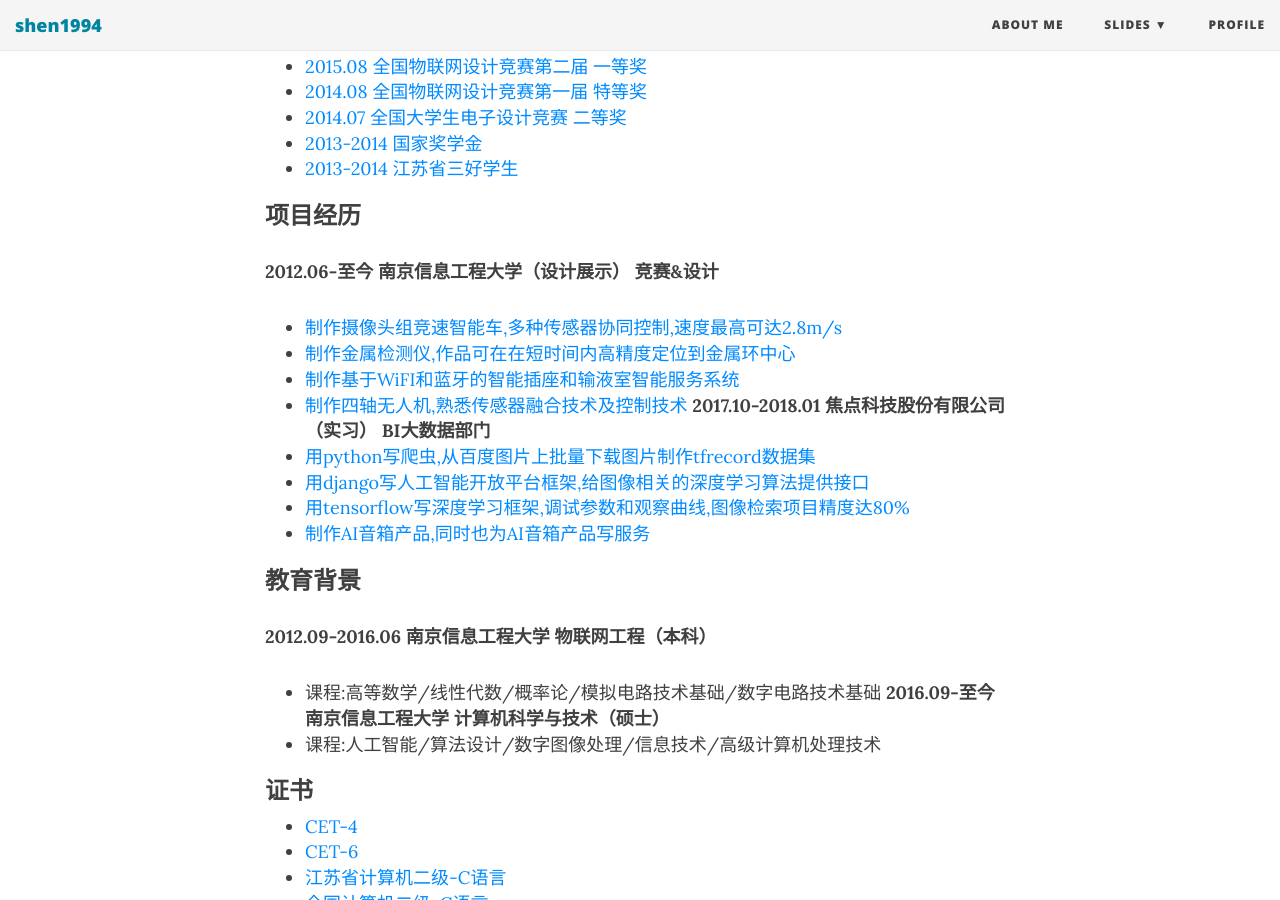
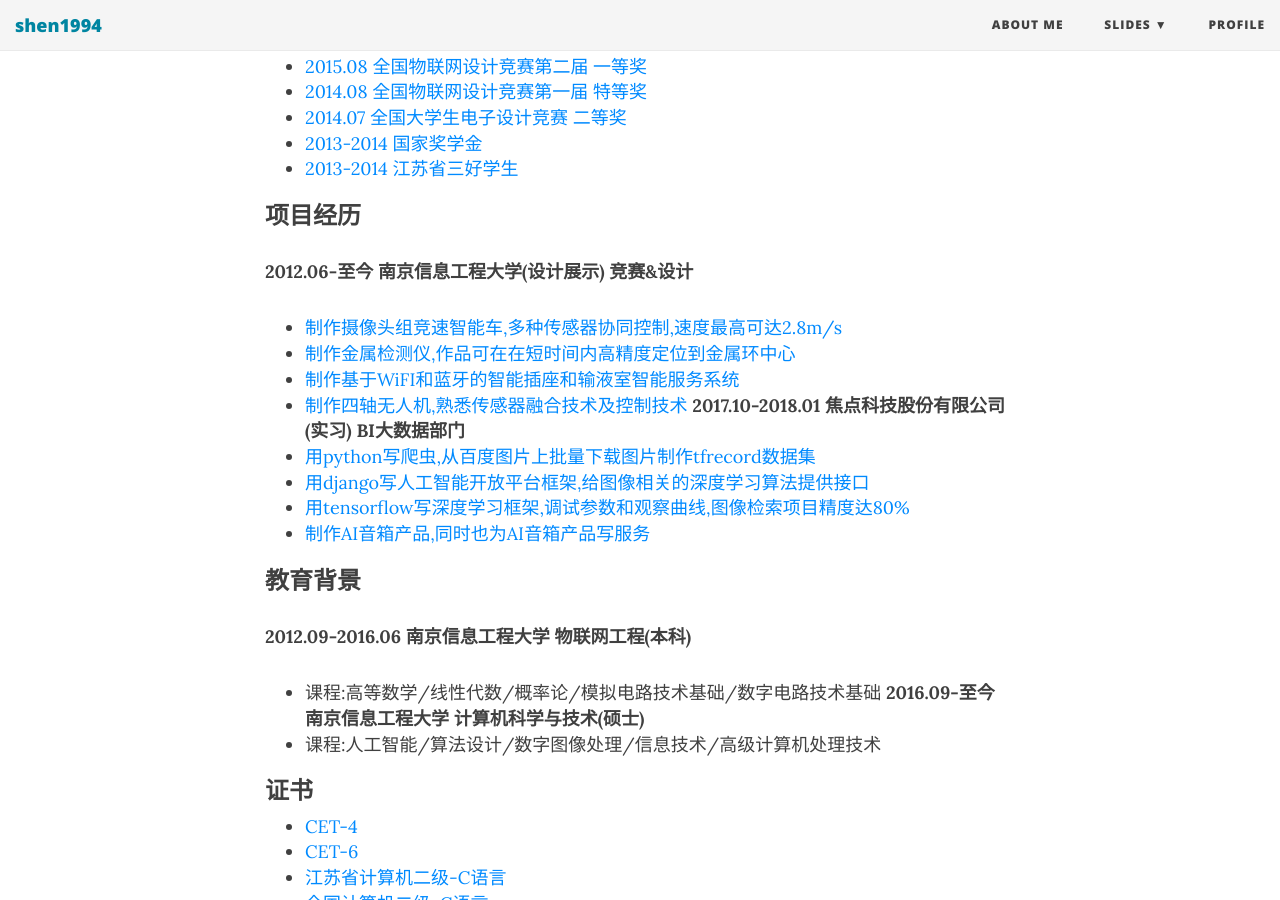
Before and after one commit to shen1994/shen1994.github.io, a Jekyll site: the page built from aboutme.md, in a window 1280 px wide and 900 px high, scrolled down 705 px. Built offline with Jekyll 4.4.1, drawn with Linux system fonts in a browser that asks for light colours; nearby versions of some CDN libraries.

```diff
--- a/aboutme.md
+++ b/aboutme.md
@@ -26,21 +26,21 @@ subtitle: 个人简历
 - [2013-2014 江苏省三好学生](#)
 
 ### 项目经历
-**2012.06-至今 南京信息工程大学（设计展示） 竞赛&设计**
+**2012.06-至今 南京信息工程大学(设计展示) 竞赛&设计**
 - [制作摄像头组竞速智能车,多种传感器协同控制,速度最高可达2.8m/s](https://github.com/shen1994/SmartCar)
 - [制作金属检测仪,作品可在在短时间内高精度定位到金属环中心](#)
 - [制作基于WiFI和蓝牙的智能插座和输液室智能服务系统](#)
 - [制作四轴无人机,熟悉传感器融合技术及控制技术](#)
-**2017.10-2018.01 焦点科技股份有限公司（实习） BI大数据部门**
+**2017.10-2018.01 焦点科技股份有限公司(实习) BI大数据部门**
 - [用python写爬虫,从百度图片上批量下载图片制作tfrecord数据集](#)
 - [用django写人工智能开放平台框架,给图像相关的深度学习算法提供接口](#)
 - [用tensorflow写深度学习框架,调试参数和观察曲线,图像检索项目精度达80%](#)
 - [制作AI音箱产品,同时也为AI音箱产品写服务](#)
 
 ### 教育背景
-**2012.09-2016.06 南京信息工程大学 物联网工程（本科）**
+**2012.09-2016.06 南京信息工程大学 物联网工程(本科)**
 - 课程:高等数学/线性代数/概率论/模拟电路技术基础/数字电路技术基础
-**2016.09-至今 南京信息工程大学 计算机科学与技术（硕士）**
+**2016.09-至今 南京信息工程大学 计算机科学与技术(硕士)**
 - 课程:人工智能/算法设计/数字图像处理/信息技术/高级计算机处理技术
 
 ### 证书
```
